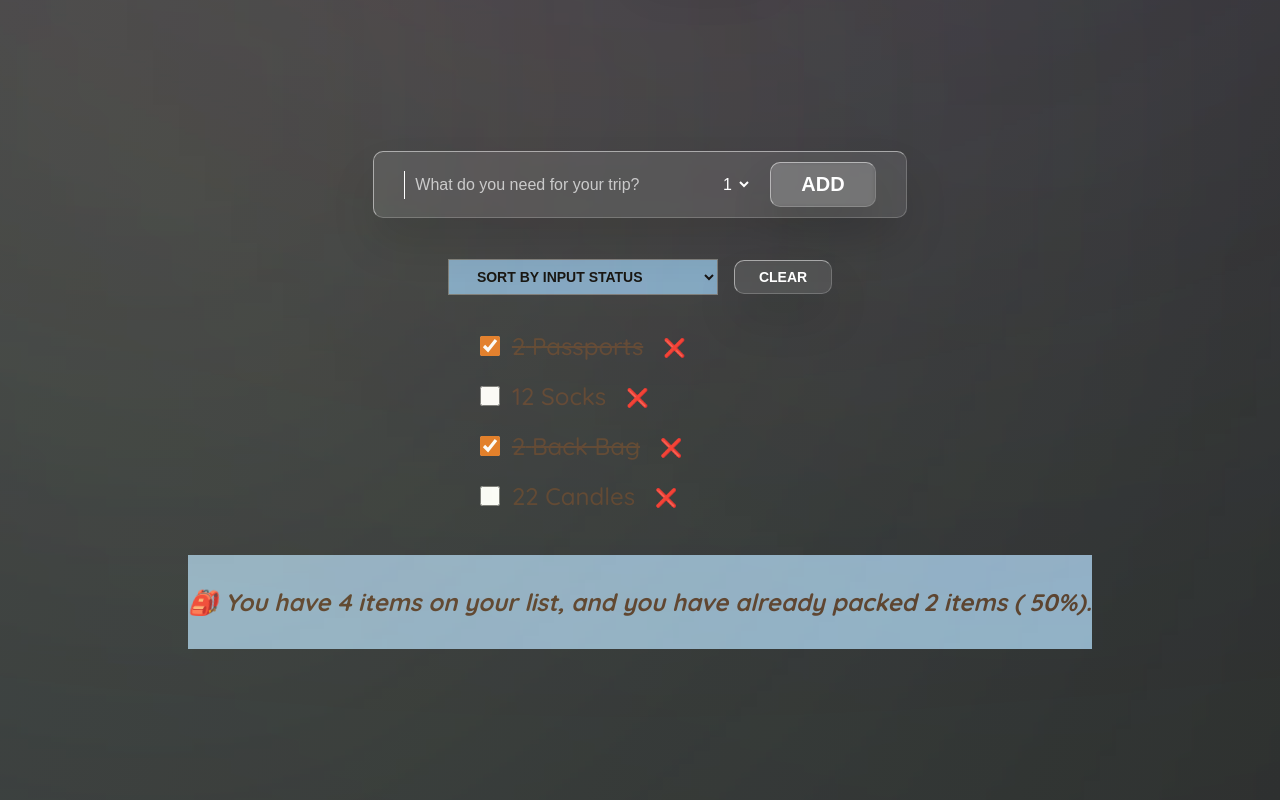
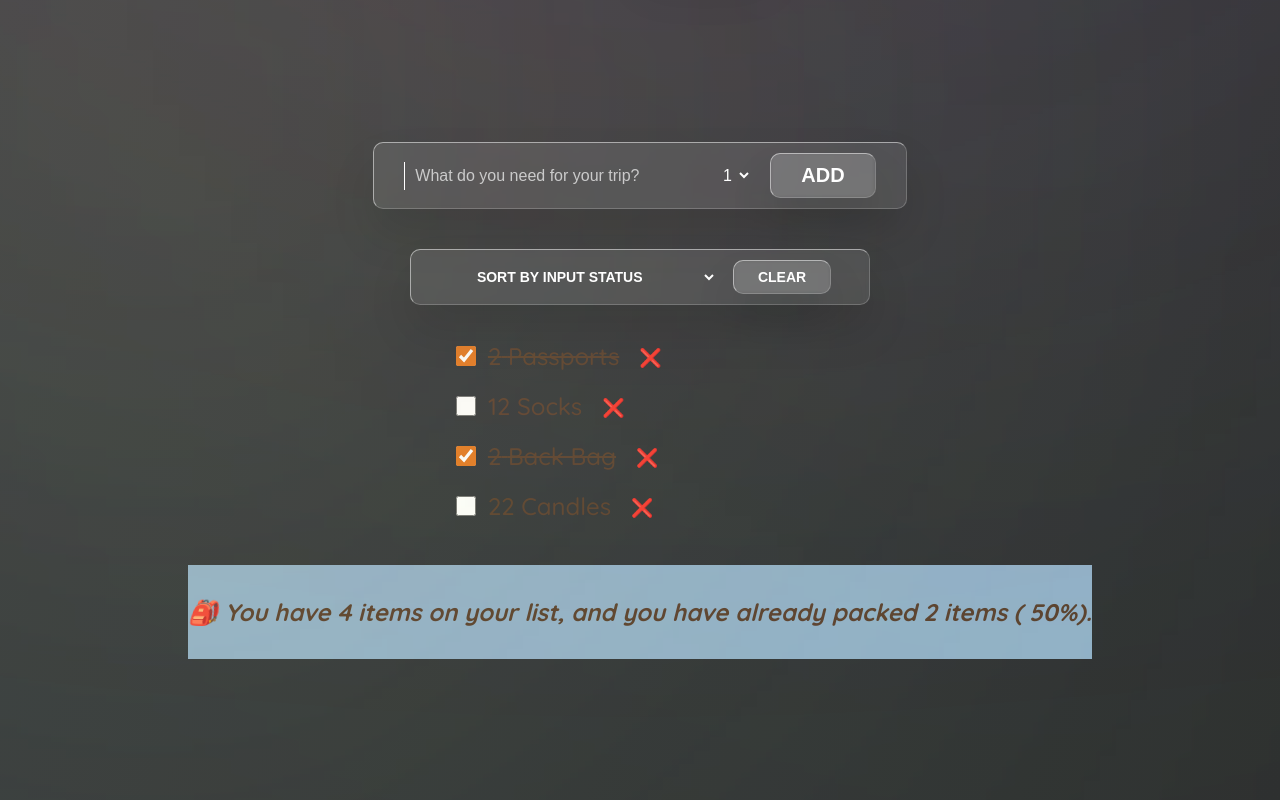
Before and after one commit to sgc93/enGO, a React (Create React App) app: page / in a window 1280 px wide. Shown: the part 800-1600 px from the top of the page. Built offline with nearby package versions, Linux system fonts and the light colour scheme; the HTML template or start-up script is replaced by a standard one.

Commit message:
update sorting component

```diff
--- a/src/index.css
+++ b/src/index.css
@@ -261,7 +261,14 @@ input {
 }
 
 .list select {
-	background-color: #7ba5c6;
+	background-color: transparent;
+	border: none;
+	color: white;
+	outline: none;
+}
+
+.list select option {
+	color: black;
 }
 
 .list select:focus {
--- a/src/packingList.js
+++ b/src/packingList.js
@@ -17,7 +17,7 @@ export function PackingList({ items, onDeleteItem, onPacking, onClearList }) {
 
 	return (
 		<div className="list">
-			<div className="actions">
+			<div className="actions glass__box">
 				<select
 					value={sortBy}
 					onChange={(e) => setSortBy((sortBy) => e.target.value)}
```
